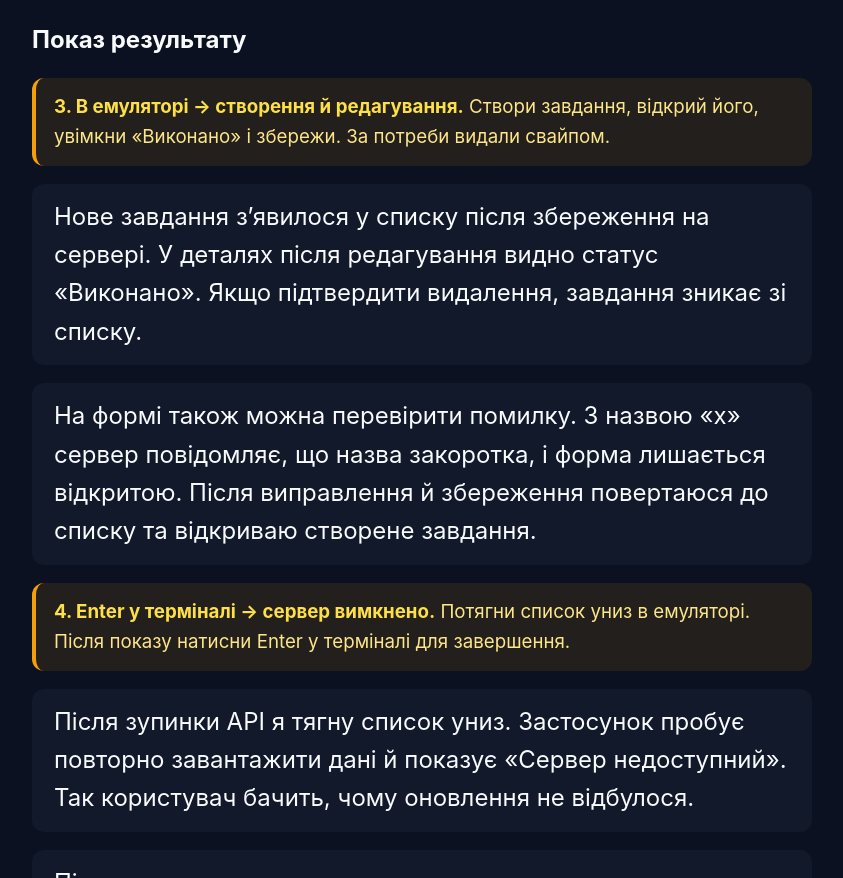
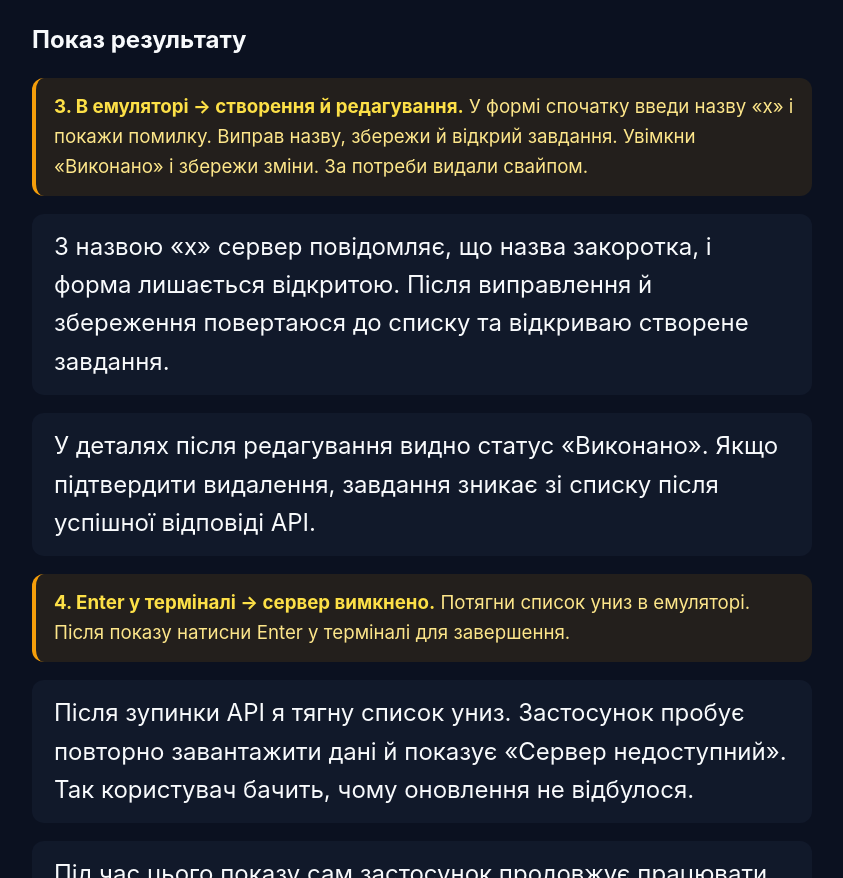
Before and after one commit to tzahorskyi/mpp-defense, a plain HTML site: page lab4/defense.html in a window 1280 px wide. Shown: the part 2775-3653 px from the top of the page, without its empty margins (218-1061 px from the left). Drawn offline with Linux system fonts and the light colour scheme.

Commit message:
Clarify demonstration cues and terminology

```diff
--- a/lab4/defense.html
+++ b/lab4/defense.html
@@ -248,11 +248,11 @@ foreach (var t in items) Tasks.Add(t);</pre>
 
         <h2>Показ результату</h2>
 
-        <p class="line prep" onclick="markActive(this)"><strong>3. В емуляторі → створення й редагування.</strong> Створи завдання, відкрий його, увімкни «Виконано» і збережи. За потреби видали свайпом.</p>
+        <p class="line prep" onclick="markActive(this)"><strong>3. В емуляторі → створення й редагування.</strong> У формі спочатку введи назву «x» і покажи помилку. Виправ назву, збережи й відкрий завдання. Увімкни «Виконано» і збережи зміни. За потреби видали свайпом.</p>
 
-        <p class="line" onclick="markActive(this)">Нове завдання з’явилося у списку після збереження на сервері. У деталях після редагування видно статус «Виконано». Якщо підтвердити видалення, завдання зникає зі списку.</p>
+        <p class="line" onclick="markActive(this)">З назвою «x» сервер повідомляє, що назва закоротка, і форма лишається відкритою. Після виправлення й збереження повертаюся до списку та відкриваю створене завдання.</p>
 
-        <p class="line" onclick="markActive(this)">На формі також можна перевірити помилку. З назвою «x» сервер повідомляє, що назва закоротка, і форма лишається відкритою. Після виправлення й збереження повертаюся до списку та відкриваю створене завдання.</p>
+        <p class="line" onclick="markActive(this)">У деталях після редагування видно статус «Виконано». Якщо підтвердити видалення, завдання зникає зі списку після успішної відповіді API.</p>
 
         <p class="line prep" onclick="markActive(this)"><strong>4. Enter у терміналі → сервер вимкнено.</strong> Потягни список униз в емуляторі. Після показу натисни Enter у терміналі для завершення.</p>
 
```
Also changed, not shown: lab3/defense.html (+1 -1 lines), lab5/defense.html (+1 -1 lines).
